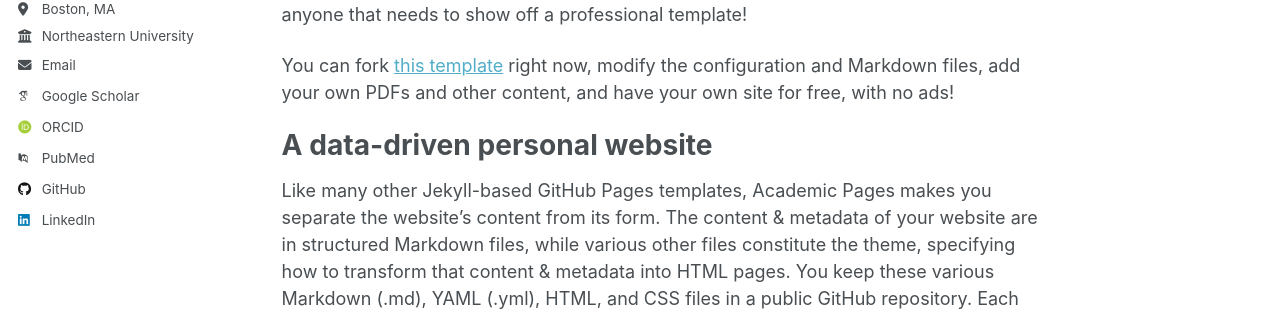
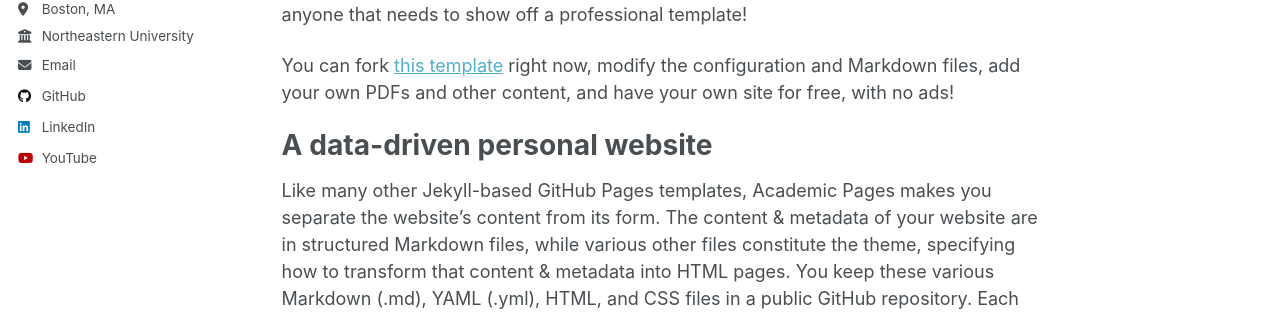
Before and after one commit to giordanorogers/giordanorogers.github.io, a Jekyll site: the page built from _pages/about.md, in a window 1280 px wide. Shown: the part 357-672 px from the top of the page. Built offline with Jekyll 4.4.1, drawn with Linux system fonts in a browser that asks for light colours; some web fonts are replaced; a script that is not in the unit is left out; some of the changed lines change nothing that is shown.

Commit message:
"updates to config"

```diff
--- a/_config.yml
+++ b/_config.yml
@@ -34,11 +34,11 @@ author:
   # Academic websites
   academia         : # URL
   arxiv            : # URL - Update with the correct link to your profile
-  googlescholar    : "https://scholar.google.com/citations?user=PS_CX0AAAAAJ"
+  googlescholar    : # URL "https://scholar.google.com/citations?user=PS_CX0AAAAAJ"
   impactstory      : # URL
-  orcid            : "http://orcid.org/yourorcidurl"
+  orcid            : # URL "http://orcid.org/yourorcidurl"
   semantic         : # URL
-  pubmed           : "https://www.ncbi.nlm.nih.gov/pubmed/?term=john+snow"
+  pubmed           : # URL
   researchgate     : # URL
   scopus           : # URL
 
@@ -74,7 +74,7 @@ author:
   weibo            : # Username
   wikipedia        : # Username
   xing             : # Username
-  youtube          : # Username
+  youtube          : "giordanorogers"
   zhihu            : # Username
 
 # Publication Category - The following the list of publication categories and their headings
```
